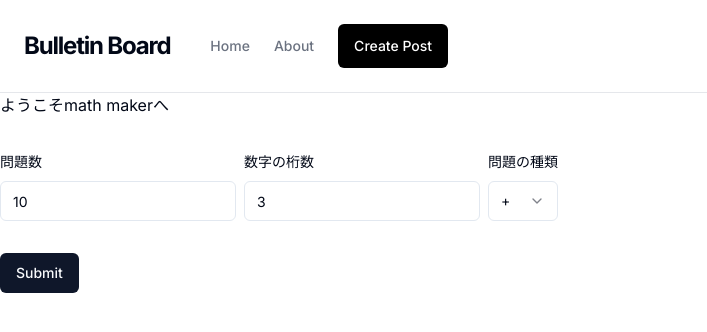
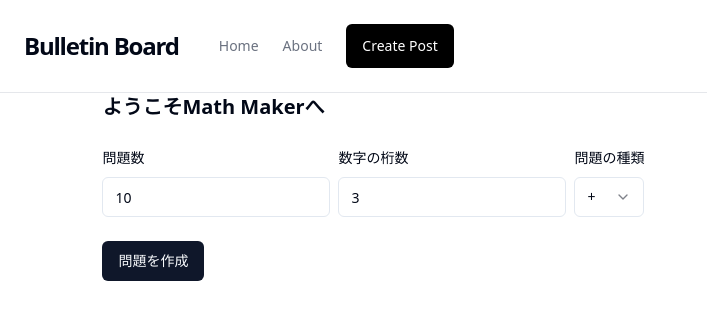
Before and after one commit to likuor/math-maker, a Next.js app: page / in a window 1280 px wide. Shown: the top 332 px of the page, without its empty margins (0-707 px from the left). Built offline with nearby package versions, Linux system fonts and the light colour scheme.

Commit message:
add: mod css

```diff
--- a/app/layout.tsx
+++ b/app/layout.tsx
@@ -1,9 +1,6 @@
 import type { Metadata } from 'next';
-import { Inter } from 'next/font/google';
 import './globals.css';
 import Header from '../components/layouts/header/Header';
-
-const inter = Inter({ subsets: ['latin'] });
 
 export const metadata: Metadata = {
   title: 'Home',
@@ -17,9 +14,11 @@ export default function RootLayout({
 }>) {
   return (
     <html lang='en'>
-      <body className={inter.className}>
+      <body>
         <Header />
-        {children}
+        <main className='flex justify-center min-h-[100vh]'>
+          <div className='w-[84%]'>{children}</div>
+        </main>
       </body>
     </html>
   );
--- a/app/page.tsx
+++ b/app/page.tsx
@@ -14,9 +14,5 @@ const fetchAllArticles = async () => {
 export default async function Home() {
   // const allArticles = await fetchAllArticles();
 
-  return (
-    <main>
-      <HomePage />
-    </main>
-  );
+  return <HomePage />;
 }
--- a/components/feature/form/MathForm.tsx
+++ b/components/feature/form/MathForm.tsx
@@ -44,16 +44,13 @@ export function MathForm({ setQuestions }: Props) {
     },
   });
   function onSubmit(values: z.infer<typeof mathFormSchema>) {
-    // Do something with the form values.
-    // ✅ This will be type-safe and validated.
     const res: Question[] = generateRandomQuestions(values);
     setQuestions(res);
   }
 
   return (
     <Form {...form}>
-      <form onSubmit={form.handleSubmit(onSubmit)} className='space-y-8'>
-        <h1>ようこそmath makerへ</h1>
+      <form onSubmit={form.handleSubmit(onSubmit)} className='space-y-6'>
         <div className='flex flex-row gap-2'>
           <FormField
             control={form.control}
@@ -121,7 +118,7 @@ export function MathForm({ setQuestions }: Props) {
             )}
           />
         </div>
-        <Button type='submit'>Submit</Button>
+        <Button type='submit'>問題を作成</Button>
       </form>
     </Form>
   );
--- a/components/pages/index.tsx
+++ b/components/pages/index.tsx
@@ -8,14 +8,20 @@ const HomePage = () => {
   console.log(questions);
 
   return (
-    <>
+    <div className='space-y-6'>
+      <h1 className='font-bold text-xl'>ようこそMath Makerへ</h1>
       <MathForm setQuestions={setQuestions} />
-      <div>
-        {questions.map((question) => (
-          <div key={question.equation}>{question.equation}</div>
-        ))}
+      <div className='space-y-6'>
+        {questions.length > 0 && <h1 className='font-bold text-xl'>問題</h1>}
+        <div className='flex flex-col gap-6'>
+          {questions.map((question) => (
+            <div key={question.equation}>
+              <span>{question.equation}</span>
+            </div>
+          ))}
+        </div>
       </div>
-    </>
+    </div>
   );
 };
 
--- a/lib/generateRandomQuestions.ts
+++ b/lib/generateRandomQuestions.ts
@@ -31,25 +31,25 @@ export const generateRandomQuestions = ({ amount, digits, types }: Props) => {
     if (types === '0') {
       // 足し算
       problem = {
-        equation: `${num1} + ${num2}`,
+        equation: `${num1} + ${num2} =`,
         answer: num1 + num2,
       };
     } else if (types === '1') {
       // 引き算
       problem = {
-        equation: `${num1} - ${num2}`,
+        equation: `${num1} - ${num2} =`,
         answer: num1 - num2,
       };
     } else if (types === '2') {
       // 掛け算
       problem = {
-        equation: `${num1} × ${num2}`,
+        equation: `${num1} × ${num2} =`,
         answer: num1 * num2,
       };
     } else if (types === '3') {
       // 割り算
       problem = {
-        equation: `${num1} ÷ ${num2}`,
+        equation: `${num1} ÷ ${num2} =`,
         answer: num1 / num2,
       };
     }
```
